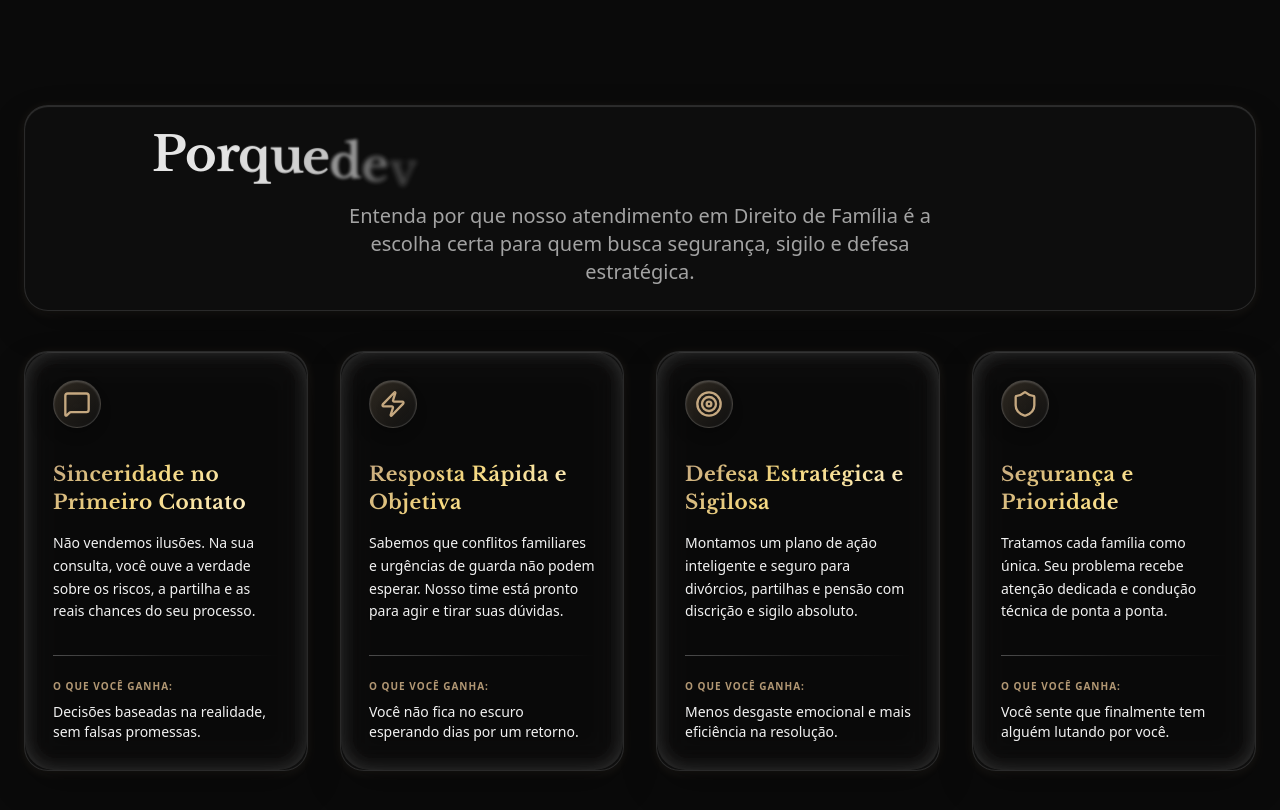
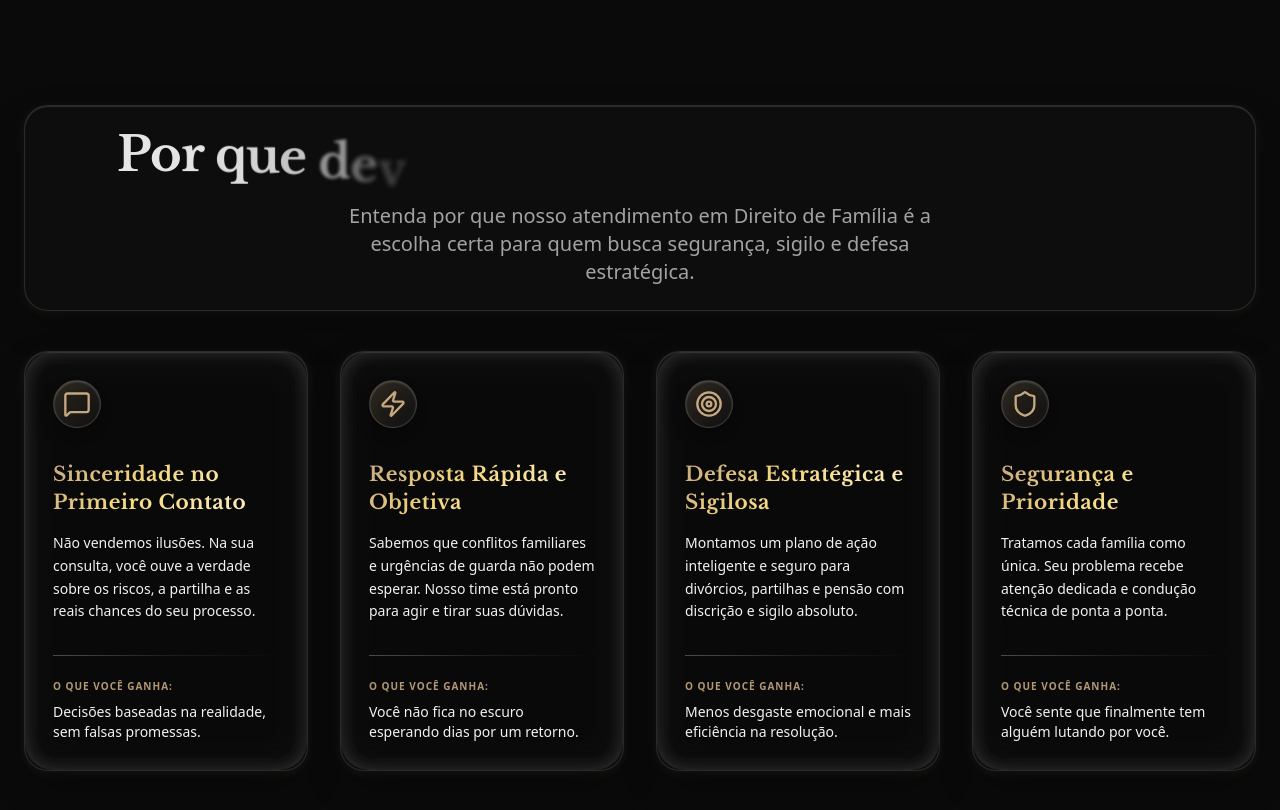
Before and after one commit to stylepegasus/Barreto_Advocacia_Oficial, a React (Vite) app: page /familia in a window 1280 px wide. Shown: the part 2380-3190 px from the top of the page. Built offline with nearby package versions, Linux system fonts and the light colour scheme; no server answers.

Commit message:
fix: espacamento correto entre palavras no titulo animado de Por que devo escolher a Barreto

```diff
--- a/src/components/WhyChooseBarretoFamilia.tsx
+++ b/src/components/WhyChooseBarretoFamilia.tsx
@@ -146,8 +146,30 @@ export function WhyChooseBarretoFamilia() {
       <h2 className="text-3xl md:text-5xl font-serif font-bold text-text-primary mb-6 tracking-tight reveal-title" ref={titleRef}>
         {fullText.map((segment, sIdx) => (
           <span key={sIdx} className={segment.highlight ? "font-serif font-bold" : ""}>
-            {segment.text.split("").map((char, cIdx) => {
-              const isLast = cIdx === segment.text.length - 1;
+            {segment.text.split(' ').map((word, wIdx, arr) => {
+              const isLast = wIdx === arr.length - 1;
+              if (word === '') {
+                if (!isLast) {
+                  const index = charIndex++;
+                  let extraStyle: React.CSSProperties = {};
+                  if (segment.highlight) {
+                    const hIndex = highlightCharIndex++;
+                    extraStyle = {
+                      background: 'var(--title-highlight-gradient)',
+                      WebkitBackgroundClip: 'text',
+                      WebkitTextFillColor: 'transparent',
+                      backgroundClip: 'text',
+                      backgroundSize: `${totalHighlightChars * 100}% 100%`,
+                      backgroundPosition: `${(hIndex / Math.max(1, totalHighlightChars - 1)) * 100}% center`
+                    };
+                  }
+                  return <span key={wIdx} className="reveal-char" style={extraStyle}>&nbsp;</span>;
+                }
+                return null;
+              }
+              return (
+                <span key={wIdx} className="inline-block whitespace-nowrap">
+                  {word.split('').map((char, cIdx) => {
                     const index = charIndex++;
                     let extraStyle: React.CSSProperties = {};
                     if (segment.highlight) {
@@ -164,6 +186,29 @@ export function WhyChooseBarretoFamilia() {
                     return (
                       <span key={cIdx} className="reveal-char" style={extraStyle}>
                         {char}
+                      </span>
+                    );
+                  })}
+                  {!isLast && (() => {
+                    const index = charIndex++;
+                    let extraStyle: React.CSSProperties = {};
+                    if (segment.highlight) {
+                      const hIndex = highlightCharIndex++;
+                      extraStyle = {
+                        background: 'var(--title-highlight-gradient)',
+                        WebkitBackgroundClip: 'text',
+                        WebkitTextFillColor: 'transparent',
+                        backgroundClip: 'text',
+                        backgroundSize: `${totalHighlightChars * 100}% 100%`,
+                        backgroundPosition: `${(hIndex / Math.max(1, totalHighlightChars - 1)) * 100}% center`
+                      };
+                    }
+                    return (
+                      <span className="reveal-char" style={extraStyle}>
+                        &nbsp;
+                      </span>
+                    );
+                  })()}
                 </span>
               );
             })}
```
Lines whose indentation alone changed are shown as unchanged.
